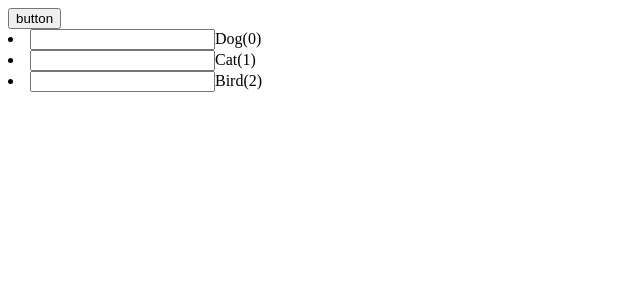
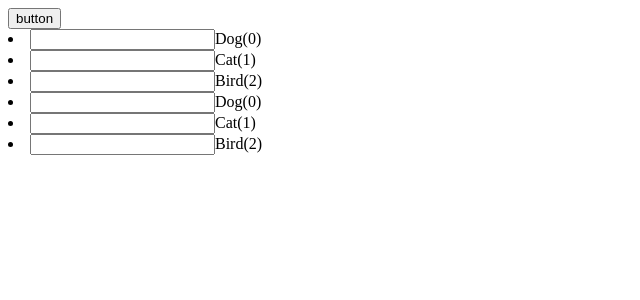
Before and after one commit to sawatch-fisherman/vuejs-2025-learning-log, a Vue app in the folder vuejs-2025-learning-log/: page / in a window 1280 px wide. Shown: the top 300 px of the page, without its empty margins (0-640 px from the left). Built offline with nearby package versions, Linux system fonts and the light colour scheme.

Commit message:
section-04-48

```diff
--- a/vuejs-2025-learning-log/src/App.vue
+++ b/vuejs-2025-learning-log/src/App.vue
@@ -1,18 +1,13 @@
 <script setup>
 import { ref } from 'vue'
-// ↓変な動作するパターン（全部のテキストボックスに値を入力して、buttonを押すと、1つ目のテキストボックスの値が残る）
-// const animals = ref([{ id: 2, name: 'Dog' }, { id: 2, name: 'Dog' }, { id: 3, name: 'Bird' }])
-
-// 正しく動作するパターン
 const animals = ref([{ id: 1, name: 'Dog' }, { id: 2, name: 'Cat' }, { id: 3, name: 'Bird' }])
 </script>
 <template>
   <button @click="animals.shift()">button</button>
-  <!-- v-forを使用する場合は、 :key が必須になる -->
-  <!-- :keyが無いと、Elements in iteration expect to have 'v-bind:key' directives.といったエラーが表示される -->
-  <!-- https://vuejs.org/guide/essentials/list.html#maintaining-state-with-key -->
+  <!-- 書き方その１ -->
   <li v-for="(animal, index) in animals" :key="animal.id"><input type="text" />{{ animal.name }}({{ index }})
   </li>
-  <!-- ↓NGなパターン -->
-  <!-- <li v-for="animal in animals"><input type="text" />{{ animal.name }}</li> -->
+  <!-- 書き方その２(Javascriptの分割代入みたいな書き方 -->
+  <li v-for="({ id, name }, index) in animals" :key="id"><input type="text" />{{ name }}({{ index }})
+  </li>
 </template>
```
